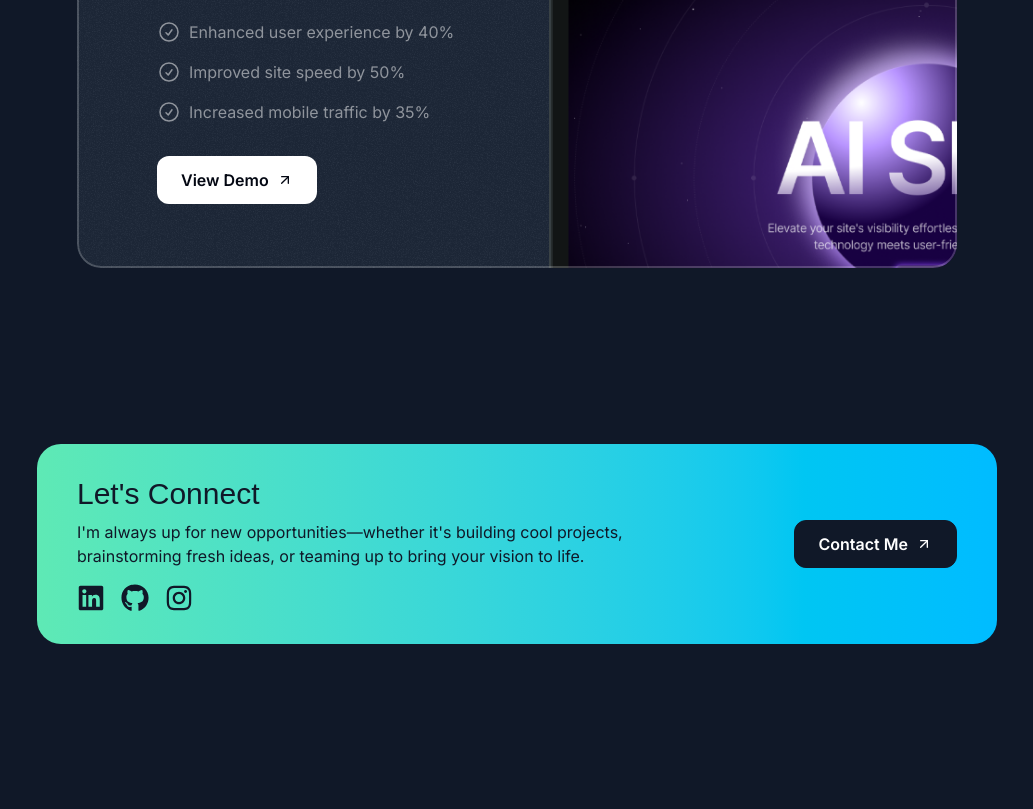
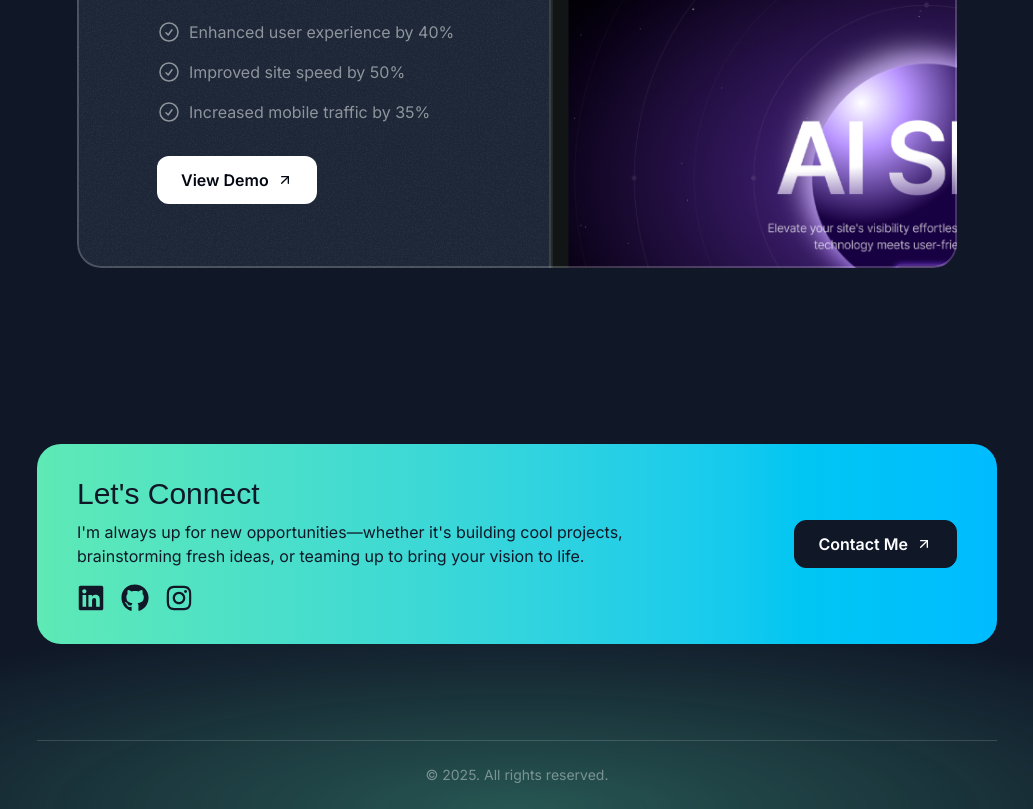
Before and after one commit to alyadyh/alyadyh.github.io, a Next.js app: page / in a window 1280 px wide. Shown: the part 3682-4491 px from the top of the page, without its empty margins (123-1156 px from the left). Before the commit the page ends 4422 px from the top, so only its background shows below. Built offline with nearby package versions, Linux system fonts and the light colour scheme; a web font is replaced by a local one.

Commit message:
fix: add footer

```diff
--- a/src/app/page.tsx
+++ b/src/app/page.tsx
@@ -3,6 +3,7 @@
 import { AboutSection } from "../sections/About";
 import { ProjectsSection } from "../sections/Projects";
 import { ContactSection } from "../sections/Contact";
+import { Footer } from "../sections/Footer";
 
 export default function Home() {
   return (
@@ -12,6 +13,7 @@
       <AboutSection />
       <ProjectsSection />
       <ContactSection />
+      <Footer />
     </div>
   );
 }
--- a/src/sections/Footer.tsx
+++ b/src/sections/Footer.tsx
@@ -1,3 +1,12 @@
 export const Footer = () => {
-  return <div>Footer Section</div>;
-};
+  return (
+    <footer className="relative -z-10 overflow-x-clip">
+      <div className="absolute h-[400px] w-[1600px] bottom-0 left-1/2 -translate-x-1/2 bg-emerald-300/30 [mask-image:radial-gradient(50%_50%_at_bottom_center,black,transparent)] -z-10"></div>
+      <div className="container">
+        <div className="border-t border-white/15 py-6 text-sm flex flex-col items-center">
+          <div className="text-white/40 items-center">&copy; 2025. All rights reserved.</div>
+        </div>
+      </div>
+    </footer>
+  )
+}
```
